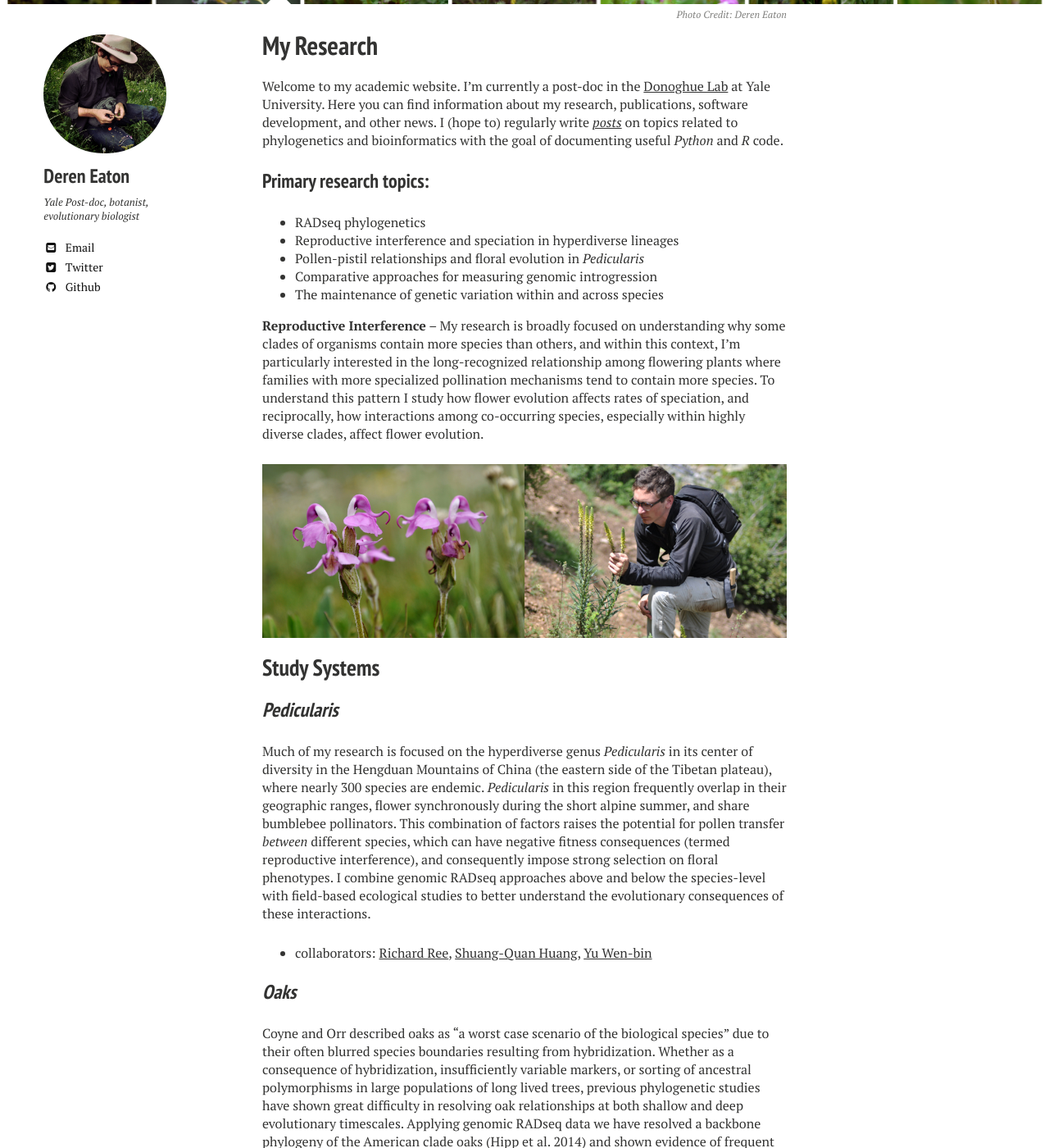
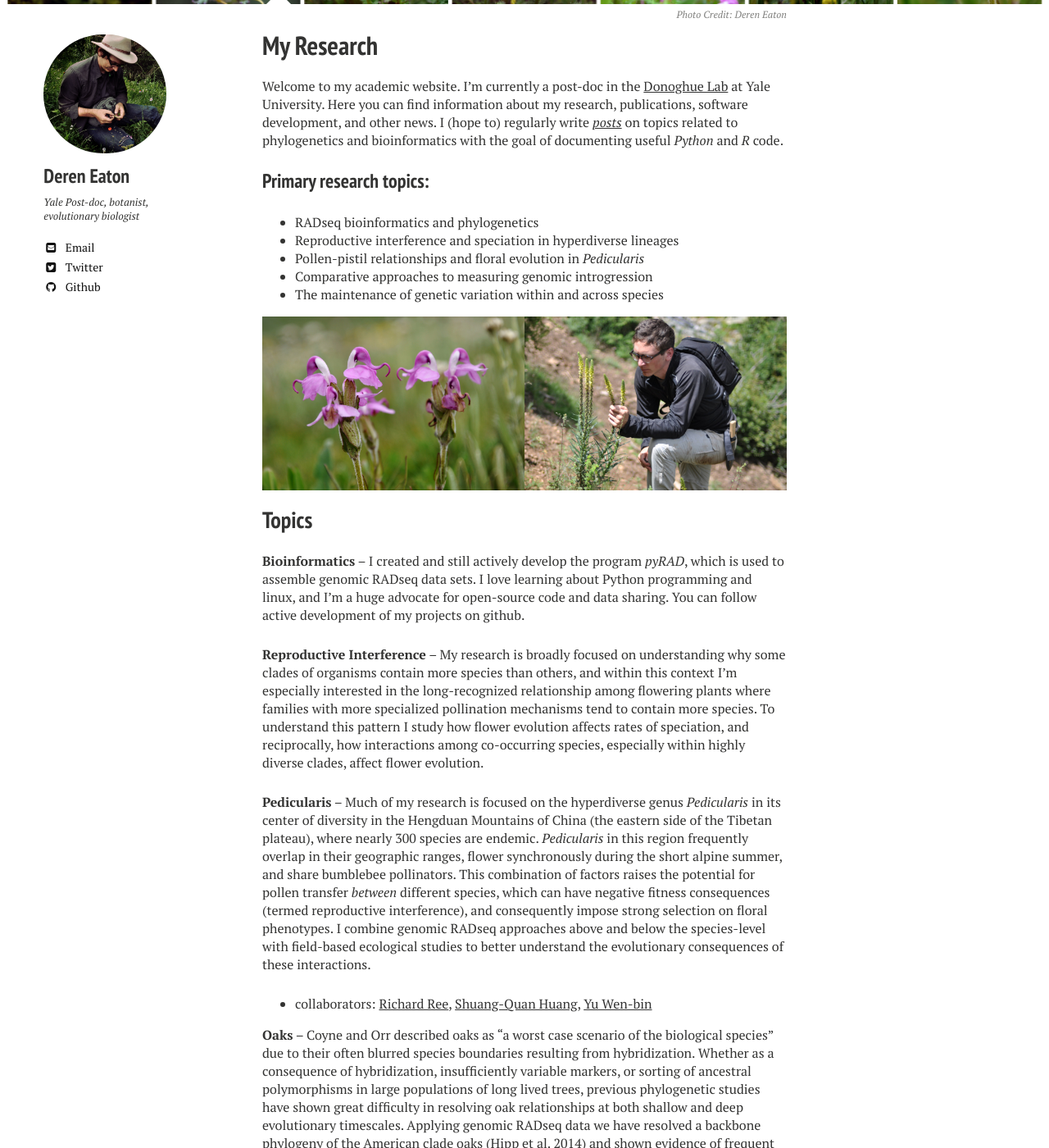
Before and after one commit to dereneaton/dereneaton.github.io, a Jekyll site: the page built from about/index.md, in a window 1280 px wide and 1400 px high, scrolled down 312 px. Shown: the whole window at 82% size. Built offline with Jekyll 4.4.1, drawn with Linux system fonts in a browser that asks for light colours; nearby versions of some CDN libraries; some of the changed text lies outside the part shown.

Commit message:
about update

```diff
--- a/about/index.md
+++ b/about/index.md
@@ -15,36 +15,35 @@ Welcome to my academic website. I'm currently a post-doc in the [Donoghue Lab](h
 
 ### Primary research topics:
 
-* RADseq phylogenetics
+* RADseq bioinformatics and phylogenetics
 * Reproductive interference and speciation in hyperdiverse lineages
 * Pollen-pistil relationships and floral evolution in _Pedicularis_
-* Comparative approaches for measuring genomic introgression
+* Comparative approaches to measuring genomic introgression
 * The maintenance of genetic variation within and across species
-
-__Reproductive Interference__ -- My research is broadly focused on understanding why some clades of organisms contain more species than others, and within this context, I’m particularly interested in the long-recognized relationship among flowering plants where families with more specialized pollination mechanisms tend to contain more species. To understand this pattern I study how flower evolution affects rates of speciation, and reciprocally, how interactions among co-occurring species, especially within highly diverse clades, affect flower evolution.
 
 <figure class="half">
 	<a href="/images/integ-1024x680.jpg"><img src="/images/integ-1024x680.jpg"></a>
 	<a href="/images/deren_fieldwork-1024x680.jpg"><img src="/images/deren_fieldwork-1024x680.jpg"></a>
 </figure>
 
-## Study Systems
+## Topics
 
-### _Pedicularis_
-Much of my research is focused on the hyperdiverse genus _Pedicularis_ in its center of diversity in the Hengduan Mountains of China (the eastern side of the Tibetan plateau), where nearly 300 species are endemic. _Pedicularis_ in this region frequently overlap in their geographic ranges, flower synchronously during the short alpine summer, and share bumblebee pollinators. This combination of factors raises the potential for pollen transfer _between_ different species, which can have negative fitness consequences (termed reproductive interference), and consequently impose strong selection on floral phenotypes. I combine genomic RADseq approaches above and below the species-level with field-based ecological studies to better understand the evolutionary consequences of these interactions.
+__Bioinformatics__ -- I created and still actively develop the program _pyRAD_, which is used to assemble genomic RADseq data sets. I love learning about Python programming and linux, and I'm a huge advocate for open-source code and data sharing. You can follow active development of my projects on github.
+
+__Reproductive Interference__ -- My research is broadly focused on understanding why some clades of organisms contain more species than others, and within this context I’m especially interested in the long-recognized relationship among flowering plants where families with more specialized pollination mechanisms tend to contain more species. To understand this pattern I study how flower evolution affects rates of speciation, and reciprocally, how interactions among co-occurring species, especially within highly diverse clades, affect flower evolution.
+
+__Pedicularis__ -- Much of my research is focused on the hyperdiverse genus _Pedicularis_ in its center of diversity in the Hengduan Mountains of China (the eastern side of the Tibetan plateau), where nearly 300 species are endemic. _Pedicularis_ in this region frequently overlap in their geographic ranges, flower synchronously during the short alpine summer, and share bumblebee pollinators. This combination of factors raises the potential for pollen transfer _between_ different species, which can have negative fitness consequences (termed reproductive interference), and consequently impose strong selection on floral phenotypes. I combine genomic RADseq approaches above and below the species-level with field-based ecological studies to better understand the evolutionary consequences of these interactions.
 
 + collaborators: [Richard Ree](http://www.reelab.net),
   		 	   [Shuang-Quan Huang](http://www.researchgate.net/profile/Shuang-Quan_Huang/),
 			   		 [Yu Wen-bin](http://wbyu.wikispaces.com/home)
 
-### _Oaks_
-Coyne and Orr described oaks as "a worst case scenario of the biological species" due to their often blurred species boundaries resulting from hybridization. Whether as a consequence of hybridization, insufficiently variable markers, or sorting of ancestral polymorphisms in large populations of long lived trees, previous phylogenetic studies have shown great difficulty in resolving oak relationships at both shallow and deep evolutionary timescales. Applying genomic RADseq data we have resolved a backbone phylogeny of the American clade oaks (Hipp et al. 2014) and shown evidence of frequent hybridization among the live oaks which affects phylogenetic inference (Eaton et al. In Prep), and which has likely persisted over millions of years (Cavender-Bares et al. In Prep).
+__Oaks__ -- Coyne and Orr described oaks as "a worst case scenario of the biological species" due to their often blurred species boundaries resulting from hybridization. Whether as a consequence of hybridization, insufficiently variable markers, or sorting of ancestral polymorphisms in large populations of long lived trees, previous phylogenetic studies have shown great difficulty in resolving oak relationships at both shallow and deep evolutionary timescales. Applying genomic RADseq data we have resolved a backbone phylogeny of the American clade oaks (Hipp et al. 2014) and shown evidence of frequent hybridization among the live oaks which affects phylogenetic inference (Eaton et al. In Review), and which has likely persisted over millions of years (Cavender-Bares et al. In Press).
 
 + collaborators: [Jeannine Cavender-Bares](http://www.cbs.umn.edu/research/research-cbs/faculty-labs/cavender),
   		 	    [Andrew Hipp](http://systematics.mortonarb.org/lab/)
 
 
-### _Viburnum_
-A model system for phylogenetic comparative methods in plants, and in particular historical biogeography and leaf trait evolution. We are working on using RADseq methods to infer deep-scale phylogenies, inferring introgression between lineages, resolving polyploid lineages, and studying replicate radiations of leaf forms among Viburnum in central and south America.
+__Viburnum__ -- A model system for phylogenetic comparative methods in plants, and in particular historical biogeography and leaf trait evolution. We are using RADseq methods to infer deep-scale phylogenies, infer introgression between lineages, resolving polyploid lineages, and study replicate radiations of leaf forms among Viburnum in central and south America.
 
 + collaborators: [Michael Donoghue](http://www.donoghuelab.yale.edu).
```
